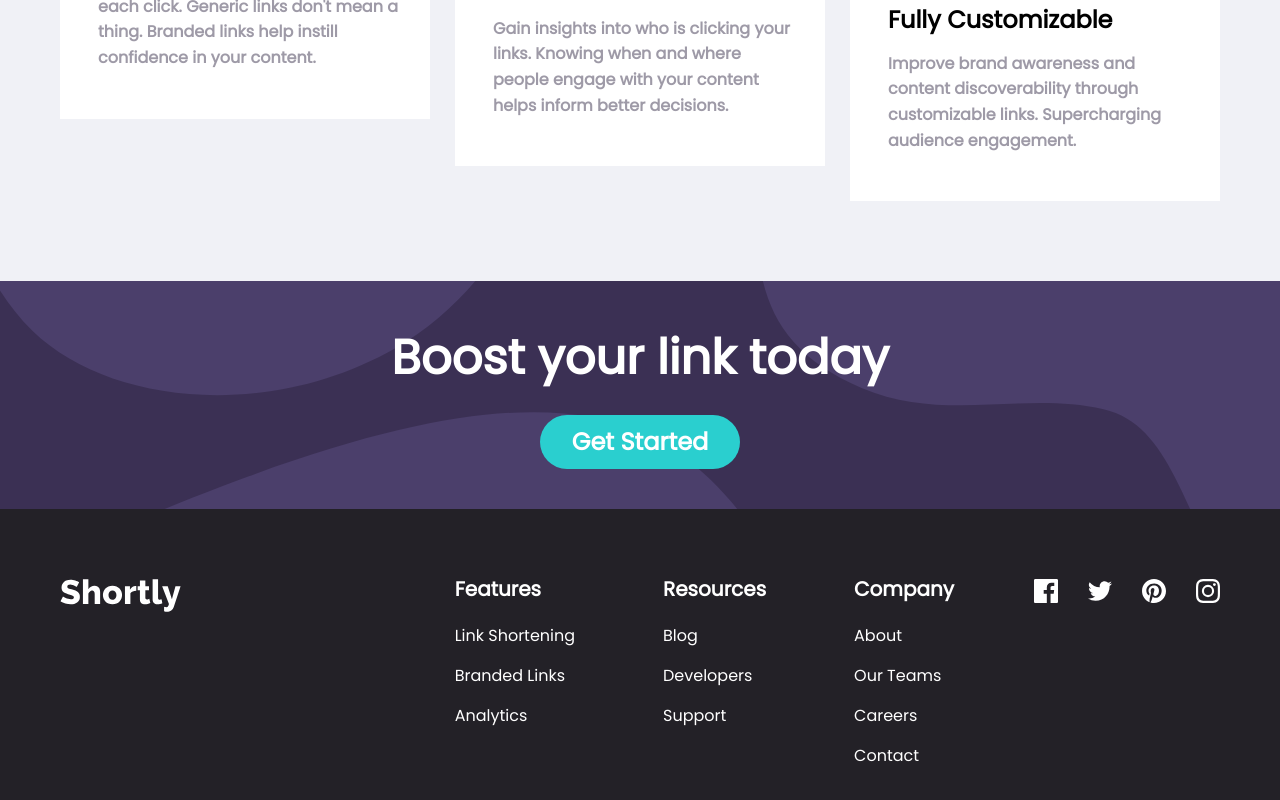
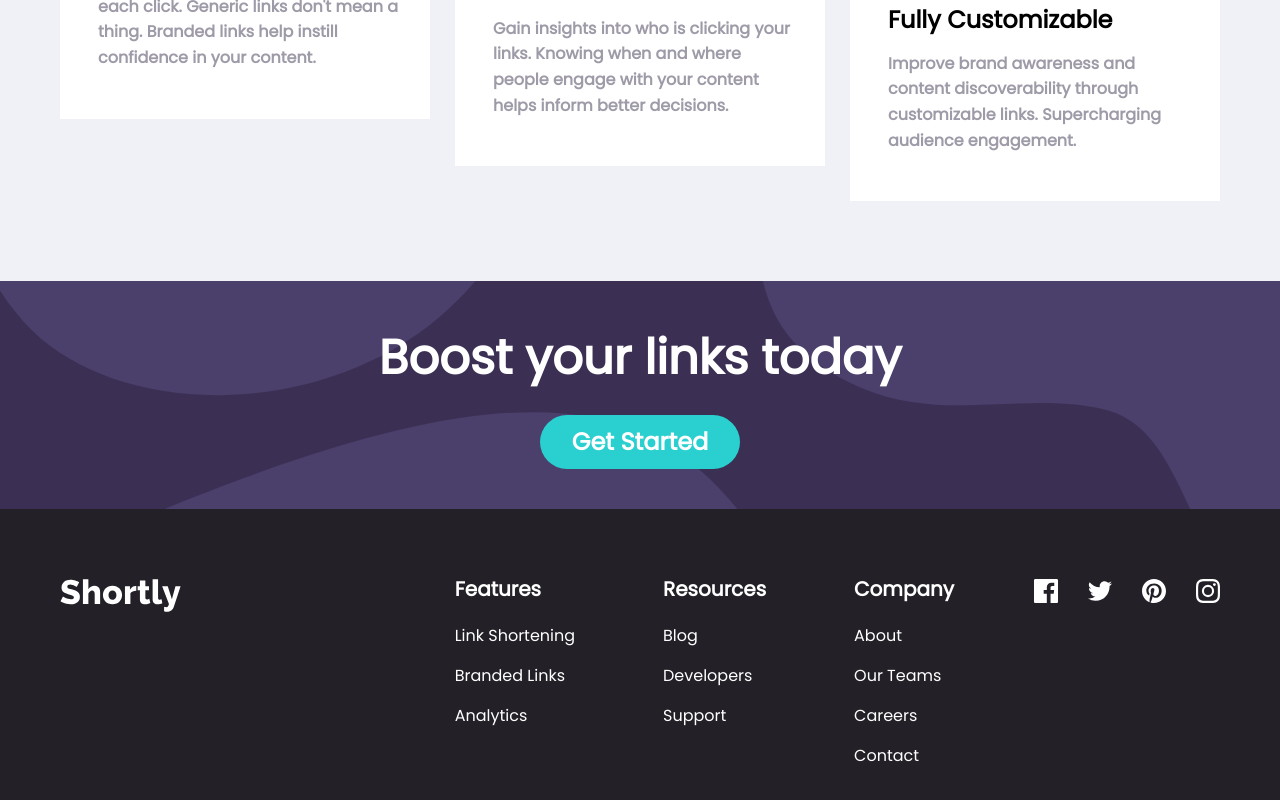
Before and after one commit to hoangviet1993/url-shortener, a React (Create React App) app: page / in a window 1280 px wide. Shown: the part 1303-2103 px from the top of the page. Built offline with nearby package versions, Linux system fonts and the light colour scheme.

Commit message:
Add s to link

```diff
--- a/src/components/Sections/BoostYourLink/BoostYourLink.tsx
+++ b/src/components/Sections/BoostYourLink/BoostYourLink.tsx
@@ -63,7 +63,7 @@ const BoostYourLink = () => {
           variant="h3"
         >
           <Box textAlign="center" m={1}>
-            Boost your link today
+            Boost your links today
           </Box>
         </Typography>
         <Button className={classes.getStartedButton}>
```
